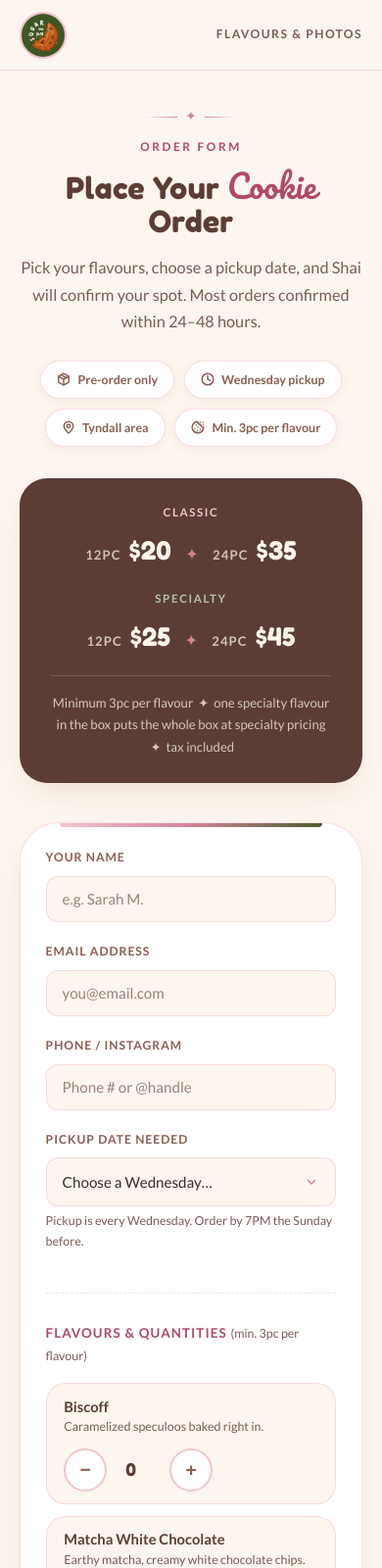
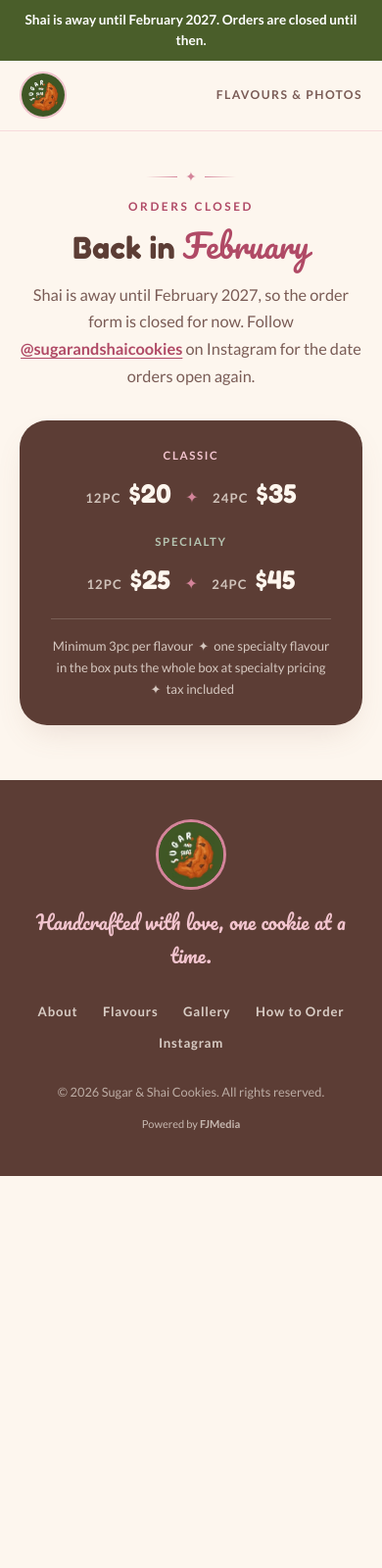
Before and after one commit to fjdmedia/sugar-and-shai-cookies, a plain HTML site: page order/index.html in a window 390 px wide. Shown: the top 1600 px of the page at 98% size. After the commit the page ends 1200 px from the top, so only its background shows below. Drawn offline with nearby package versions, Linux system fonts and the light colour scheme.

Commit message:
Away mode: orders closed until February 2027
One class on both body tags hides the order form, the order sections on
/order and the phone order bar, and shows a dated banner and a
'Back in February' notice. Remove the class from both pages to reopen.

Co-Authored-By: Claude Opus 5.5 <noreply@anthropic.com>

```diff
--- a/order/index.html
+++ b/order/index.html
@@ -236,6 +236,18 @@
     @media (prefers-reduced-motion: reduce){
       *, *::before, *::after { animation-duration:0.001ms !important; transition-duration:0.001ms !important; scroll-behavior:auto !important; }
     }
+    /* Away mode: class="away" on the body tag closes ordering on this page and the other one.
+       Remove it from both body tags to reopen; nothing else changes. */
+    .away-only { display:none; }
+    body.away .away-only { display:block; }
+    body.away span.away-only { display:inline; }
+    body.away .pricing-wrap { padding-bottom:clamp(3.5rem,7vw,5.5rem); }
+    body.away .away-hide, body.away .mobile-cta-bar { display:none !important; }
+    .away-banner { background:var(--olive); color:var(--white); text-align:center; font-size:0.85rem; font-weight:700; line-height:1.5; padding:0.65rem var(--gutter); }
+    .away-note { text-align:center; }
+    .away-note .lede, .away-note .section-subtitle { margin-inline:auto; }
+    .away-note a { color:var(--rose-ink); font-weight:700; text-decoration:underline; text-underline-offset:3px; }
+    .away-note a:hover { color:var(--rose-ink); text-decoration-thickness:2px; }
   </style>
   <script type="application/ld+json">
   {
@@ -251,7 +263,9 @@
   }
   </script>
 </head>
-<body>
+<body class="away">
+
+  <p class="away-banner away-only">Shai is away until February 2027. Orders are closed until then.</p>
 
   <!-- ── NAV ── -->
   <nav>
@@ -263,10 +277,15 @@
   <header class="page-head">
     <div class="page-head-inner">
       <span class="sig"><span class="spark">✦</span></span>
-      <p class="section-label">Order Form</p>
-      <h1 class="section-title">Place Your <em>Cookie</em> Order</h1>
-      <p class="section-subtitle">Pick your flavours, choose a pickup date, and Shai will confirm your spot. Most orders confirmed within 24–48 hours.</p>
-      <div class="rule-chips">
+      <p class="section-label away-hide">Order Form</p>
+      <div class="away-note away-only">
+        <p class="section-label">Orders closed</p>
+        <h1 class="section-title">Back in <em>February</em></h1>
+        <p class="section-subtitle">Shai is away until February 2027, so the order form is closed for now. Follow <a href="https://www.instagram.com/sugarandshaicookies/" target="_blank" rel="noopener">@sugarandshaicookies</a> on Instagram for the date orders open again.</p>
+      </div>
+      <h1 class="section-title away-hide">Place Your <em>Cookie</em> Order</h1>
+      <p class="section-subtitle away-hide">Pick your flavours, choose a pickup date, and Shai will confirm your spot. Most orders confirmed within 24–48 hours.</p>
+      <div class="rule-chips away-hide">
         <span class="rule-chip"><i data-lucide="package" style="width:14px;height:14px;stroke-width:2.5;"></i> Pre-order only</span>
         <span class="rule-chip"><i data-lucide="clock" style="width:14px;height:14px;stroke-width:2.5;"></i> Wednesday pickup</span>
         <span class="rule-chip"><i data-lucide="map-pin" style="width:14px;height:14px;stroke-width:2.5;"></i> Tyndall area</span>
@@ -299,10 +318,10 @@
   </div>
 
   <!-- ── ORDER FORM ── -->
-  <section id="order-form">
+  <section id="order-form" class="away-hide">
     <div class="order-form-inner">
 
-      <form class="order-form" id="orderForm">
+      <form class="order-form away-hide" id="orderForm">
         <input type="hidden" name="order_source" value="Order Page (/order)" />
         <div class="form-row">
           <div class="form-group"><label for="name">Your Name</label><input type="text" id="name" name="name" placeholder="e.g. Sarah M." autocomplete="name" required /></div>
@@ -408,7 +427,7 @@
   </section>
 
   <!-- ── ALT ORDER METHODS ── -->
-  <section id="alt-order">
+  <section id="alt-order" class="away-hide">
     <div class="alt-inner">
       <span class="sig"><span class="spark">✦</span></span>
       <p class="section-label">Bigger Order?</p>
```
Also changed, not shown: index.html (+23 -4 lines).
